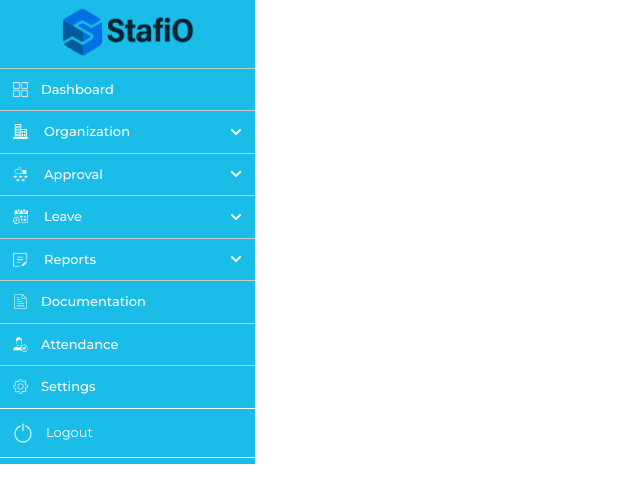
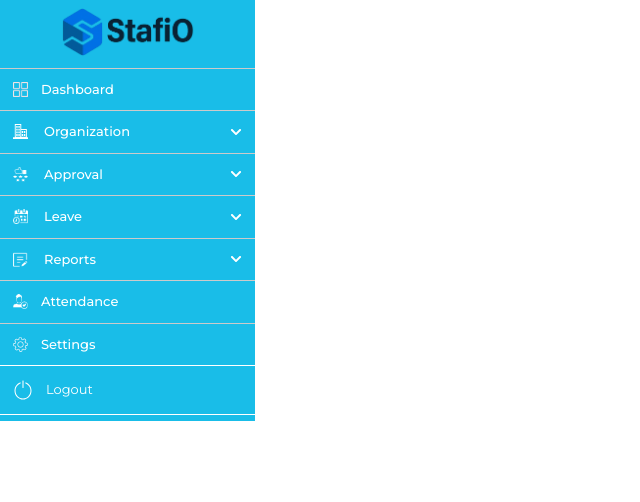
Before and after one commit to Asolinmaso/Stafio, a React (Vite) app: page /admin-sidebar in a window 1280 px wide. Shown: the top 502 px of the page, without its empty margins (0-640 px from the left). Built offline with nearby package versions, Linux system fonts and the light colour scheme; no server answers.

Commit message:
chore: notification banner

```diff
--- a/src/Components/Admin-Section/AdminSidebar.jsx
+++ b/src/Components/Admin-Section/AdminSidebar.jsx
@@ -397,7 +397,7 @@ const AdminSidebar = () => {
           <NavLink to="/admin-attendance-report" className="sidebar-leave-link">
             <ReportMenu />
           </NavLink>
-          <Nav.Link
+          {/* <Nav.Link
             as={NavLink}
             to="/performance"
             className={`sidebar-link ${isDocumentationActive ? "active" : ""}`}
@@ -410,7 +410,7 @@ const AdminSidebar = () => {
               }`}
             />
             {t("documentation")}
-          </Nav.Link>
+          </Nav.Link> */}
           <Nav.Link
             as={NavLink}
             to="/attendance"
--- a/src/Components/Employee-Section/Dashboard/EmployeeDashboard.jsx
+++ b/src/Components/Employee-Section/Dashboard/EmployeeDashboard.jsx
@@ -413,6 +413,7 @@ const EmployeeDashboard = () => {
         if (res.data.notification) {
           setLeaveNotification(res.data.notification);
           setShowLeaveNotif(true);
+          console.log(res.data.notification);
         }
       } catch (err) {
         console.error("Leave notification fetch error:", err);
```
